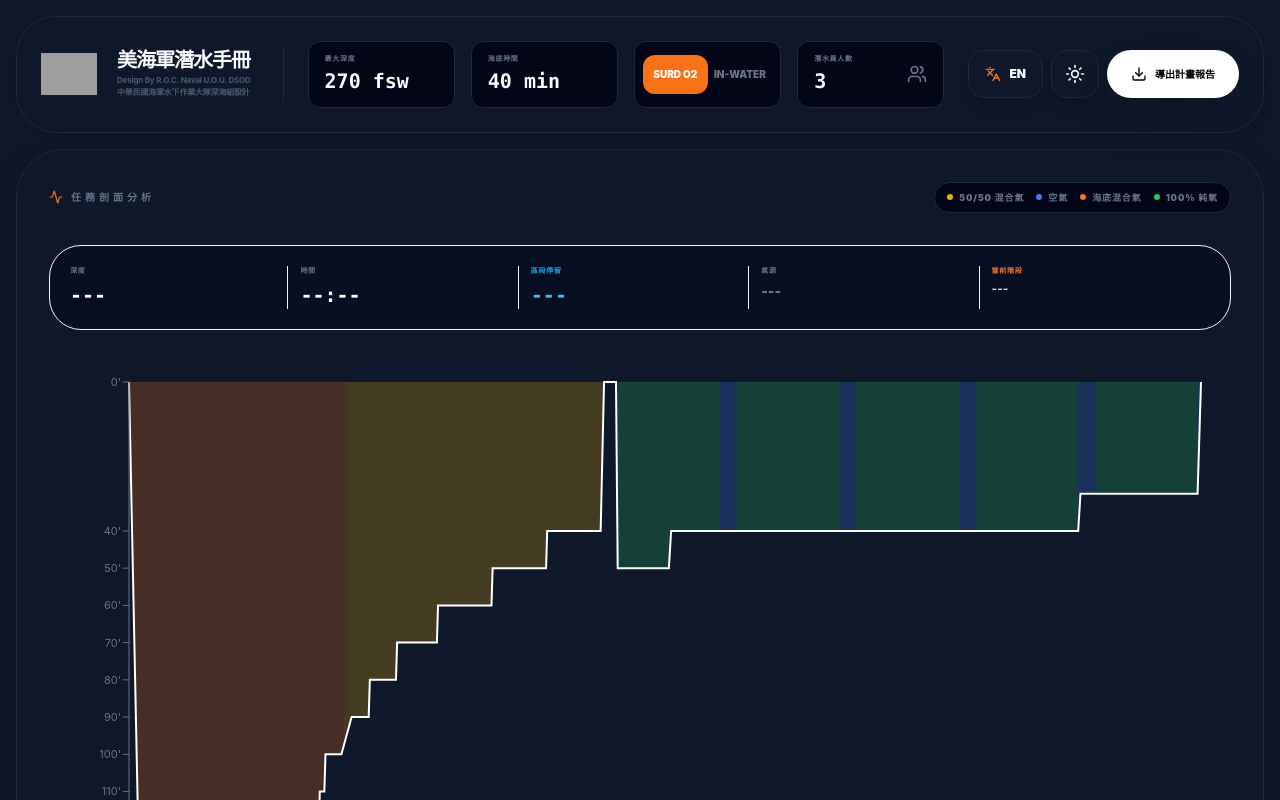
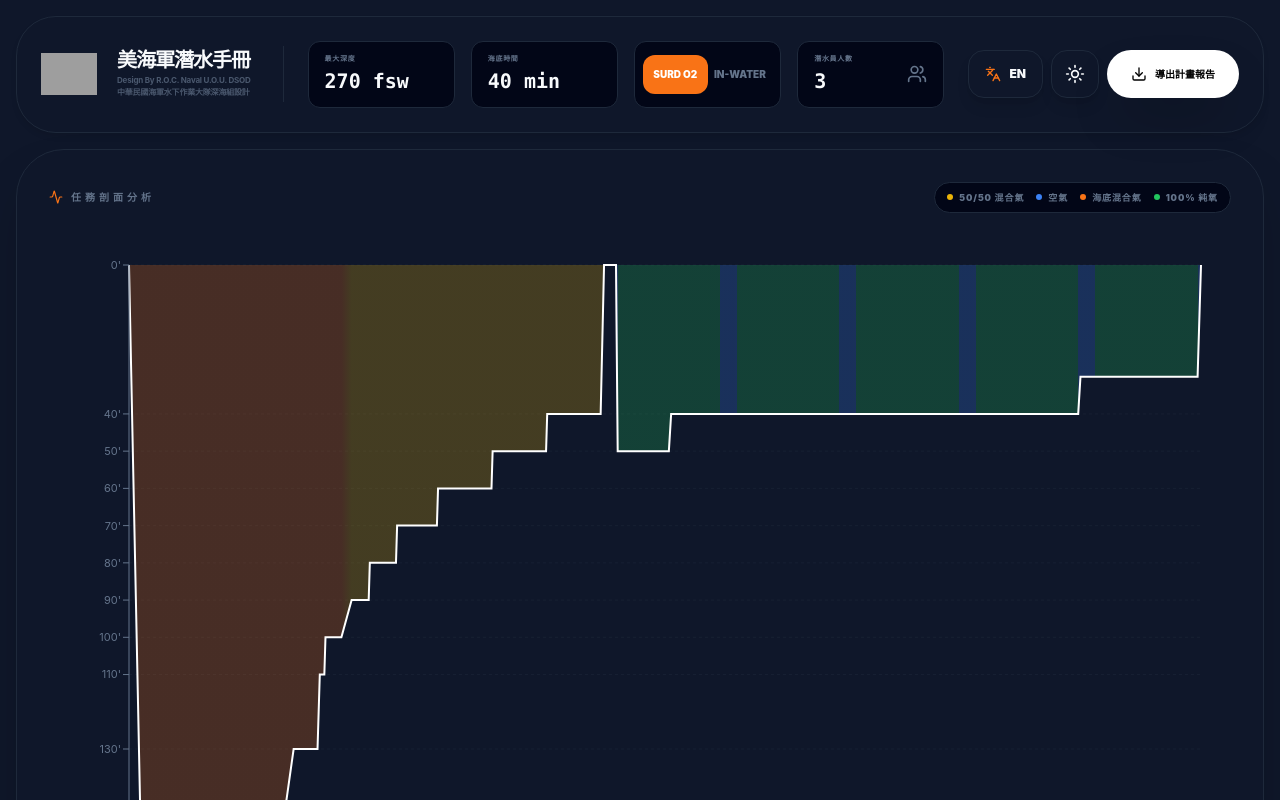
Before and after one commit to ryanhu-tech/heliox-mission-controller, a React (Vite) app: page / in a window 1280 px wide. Shown: the top 800 px of the page. Built offline with nearby package versions, Linux system fonts and the light colour scheme; grey boxes are pictures that could not be loaded.

Commit message:
Revert "ux: implement static mission control dashboard for stable data viewing"
This reverts commit 73439b49d5e4b672176d9ab355db22434c66cdb8.

```diff
--- a/src/App.jsx
+++ b/src/App.jsx
@@ -50,7 +50,6 @@ function App() {
   const [maxDepth, setMaxDepth] = useState(270);
   const [bottomTime, setBottomTime] = useState(40);
   const [divers, setDivers] = useState(3);
-  const [hoveredPoint, setHoveredPoint] = useState(null);
   const [runs, setRuns] = useState(1);
   const [decoMode, setDecoMode] = useState('SURD');
   const [selectedCyl, setSelectedCyl] = useState(CYLINDER_PRESETS[0]);
@@ -284,45 +283,9 @@ function App() {
               ))}
             </div>
           </div>
-
-          {/* Mission Control Dashboard (Static) */}
-          <div className="grid grid-cols-2 md:grid-cols-5 gap-3 mb-8 p-5 bg-slate-950/40 rounded-[2rem] border border-white/5 backdrop-blur-md">
-            <div className="flex flex-col border-r border-white/5">
-              <span className="text-[7px] font-black text-slate-500 uppercase tracking-widest mb-1">{msg?.depth || 'Depth'}</span>
-              <span className="text-xl font-mono font-black text-white">{hoveredPoint ? `${hoveredPoint.depth} fsw` : '---'}</span>
-            </div>
-            <div className="flex flex-col border-r border-white/5">
-              <span className="text-[7px] font-black text-slate-500 uppercase tracking-widest mb-1">{msg?.clock || 'Clock'}</span>
-              <span className="text-xl font-mono font-black text-white">{hoveredPoint ? hoveredPoint.timeStr : '--:--'}</span>
-            </div>
-            <div className="flex flex-col border-r border-white/5">
-              <span className="text-[7px] font-black text-[#0ea5e9] uppercase tracking-widest mb-1">{msg?.segmentTime || 'Segment'}</span>
-              <span className="text-xl font-mono font-black text-[#38bdf8]">{hoveredPoint ? `${Math.floor(hoveredPoint.duration)}m ${Math.round((hoveredPoint.duration % 1) * 60)}s` : '---'}</span>
-            </div>
-            <div className="flex flex-col border-r border-white/5">
-              <span className="text-[7px] font-black text-slate-500 uppercase tracking-widest mb-1">{lang === 'zh' ? '氣源' : 'Gas'}</span>
-              <span className="text-sm font-black truncate" style={{ color: hoveredPoint ? GAS_COLORS[hoveredPoint.gas] : '#64748b' }}>
-                {hoveredPoint ? getGasName(hoveredPoint.gas) : '---'}
-              </span>
-            </div>
-            <div className="flex flex-col col-span-2 md:col-span-1">
-              <span className="text-[7px] font-black text-[#f97316] uppercase tracking-widest mb-1">{lang === 'zh' ? '當前階段' : 'Phase'}</span>
-              <span className="text-xs font-bold text-slate-300 truncate">
-                {hoveredPoint ? getPhaseName(hoveredPoint.phase) : '---'}
-                {hoveredPoint?.pIndex ? ` (P${hoveredPoint.pIndex === 1 ? '0.5' : hoveredPoint.pIndex - 1})` : ''}
-              </span>
-            </div>
-          </div>
           <div className="w-full h-[675px]">
             <ResponsiveContainer width="100%" height="100%">
-              <AreaChart
-                data={profileData}
-                margin={{ top: 20, right: 30, left: 20, bottom: 20 }}
-                onMouseMove={(e) => {
-                  if (e && e.activePayload) setHoveredPoint(e.activePayload[0].payload);
-                }}
-                onMouseLeave={() => setHoveredPoint(null)}
-              >
+              <AreaChart data={profileData} margin={{ top: 20, right: 30, left: 20, bottom: 20 }}>
                 <defs><linearGradient id="gasGradient" x1="0" y1="0" x2="1" y2="0">{gradStops?.map((s, i) => <stop key={i} offset={s.offset} stopColor={s.color} stopOpacity={0.4} />)}</linearGradient></defs>
                 <CartesianGrid strokeDasharray="3 3" stroke={t.grid} vertical={false} opacity={0.5} />
                 <XAxis dataKey="time" type="number" domain={[0, totalDuration]} tickFormatter={(v)=>`${Math.floor(v)}:${Math.round((v%1)*60).toString().padStart(2,'0')}`} stroke={t.textSecondary} fontSize={11} />
@@ -348,8 +311,8 @@ function App() {
                       if(d.pIndex) pStr = d.pIndex === 1 ? "P0.5" : `P${d.pIndex - 1}`;
 
                       return (
-                        <div className="hidden lg:block relative z-[9999]">
-                          <div className="bg-[#020617]/95 backdrop-blur-2xl border border-[#1e293b] p-2 px-3 rounded-[1rem] shadow-[0_10px_40px_rgba(0,0,0,0.7)] pointer-events-auto relative w-auto min-w-[140px]">
+                        <div className="lg:relative fixed bottom-2 left-0 right-0 flex justify-center pointer-events-none z-[9999] px-2">
+                          <div className="bg-[#020617]/95 backdrop-blur-2xl border border-[#1e293b] p-2 px-3 rounded-[1rem] shadow-[0_10px_40px_rgba(0,0,0,0.7)] pointer-events-auto relative w-auto">
                             <div className="flex flex-col gap-1">
                               <p className="text-[7px] font-black text-[#f97316] uppercase tracking-[0.2em] border-b border-[#1e293b]/50 pb-0.5 flex justify-between items-center mb-0.5">
                                 <span>{getPhaseName(d.phase)} {pStr}</span>
@@ -357,9 +320,15 @@ function App() {
                               </p>
 
                               <div className="grid grid-cols-3 gap-x-2.5 gap-y-1">
-                                <div className="flex flex-col"><span className="text-[#64748b] font-bold text-[6px] leading-tight uppercase">{msg?.depth}</span><span className="text-white font-mono font-black text-[10px]">{d.depth} fsw</span></div>
+                                <div className="flex flex-col"><span className="text-[#64748b] font-bold text-[6px] leading-tight uppercase">{msg?.depth}</span><span className="text-white font-mono font-black text-[10px]">{d.depth}</span></div>
                                 <div className="flex flex-col"><span className="text-[#64748b] font-bold text-[6px] leading-tight uppercase">{msg?.clock}</span><span className="text-white font-mono font-black text-[10px]">{d.timeStr}</span></div>
                                 <div className="flex flex-col"><span className="text-[#0ea5e9] font-bold text-[6px] leading-tight uppercase">{msg?.segmentTime}</span><span className="text-[#38bdf8] font-mono font-black text-[10px]">{m}m {s}s</span></div>
+
+                                {d.segmentGasSCF > 0 ? (
+                                  <div className="flex flex-col"><span className="text-[#f59e0b] font-bold text-[6px] leading-tight uppercase">{lang === 'zh' ? '消耗' : 'Gas'}</span><span className="text-[#fbbf24] font-mono font-black text-[10px]">{Math.ceil(d.segmentGasSCF)} SCF</span></div>
+                                ) : <div />}
+
+                                <div className="flex flex-col col-span-2"><span className="text-[#64748b] font-bold text-[6px] leading-tight uppercase">{msg?.gasSource}</span><span style={{ color: GAS_COLORS[d.gas] }} className="font-black text-[9px] truncate">{getGasName(d.gas)}</span></div>
                               </div>
                             </div>
                           </div>
```
